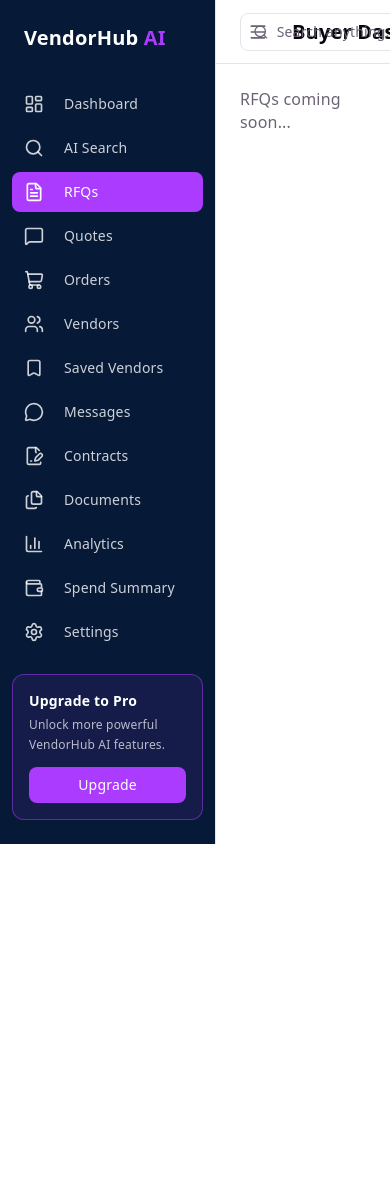
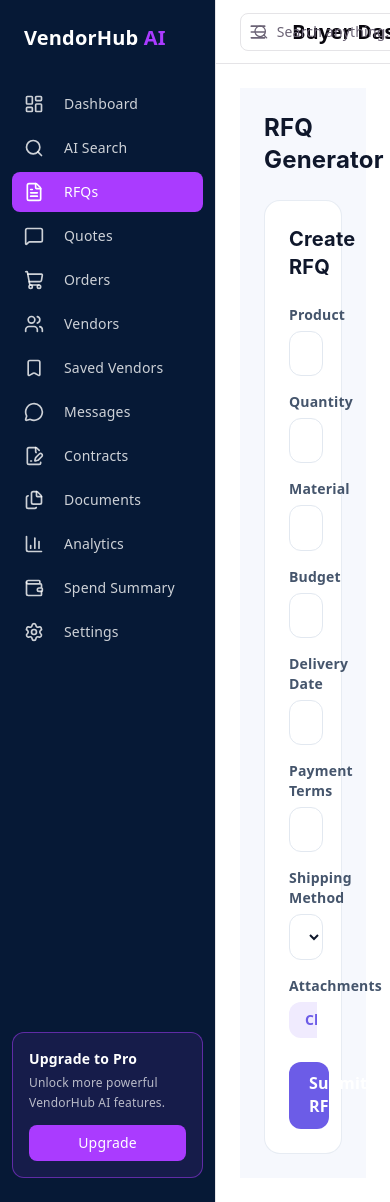
Before and after one commit to SohaibAhmadUsmani/Vendorhub-AI-, a React app in the folder frontend/: page /buyer/rfqs in a window 390 px wide. Shown: the top 1202 px of the page. Before the commit the page ends 844 px from the top, so only its background shows below. Built offline with nearby package versions, Linux system fonts and the light colour scheme; the HTML template or start-up script is replaced by a standard one.

Commit message:
style: apply Tailwind design system to RFQForm, MatchScoreCard, and related pages

```diff
--- a/frontend/src/App.jsx
+++ b/frontend/src/App.jsx
@@ -1,6 +1,8 @@
 import { Navigate, Routes, Route, BrowserRouter } from "react-router-dom";
 import DashboardLayout from "./components/layout/DashboardLayout";
 import Dashboard from "./pages/dashboard";
+import VendorMatchingPage from "./pages/VendorMatchingPage";
+import RFQGeneratorPage from "./pages/RFQGeneratorPage";
 
 function ModulePlaceholder({ name }) {
   return <h1>{name} coming soon...</h1>;
@@ -13,8 +15,8 @@ function App() {
         <Route path="/" element={<Navigate to="/buyer/dashboard" replace />} />
         <Route path="/buyer" element={<DashboardLayout />}>
           <Route path="dashboard" element={<Dashboard />} />
-          <Route path="ai-search" element={<ModulePlaceholder name="AI Search" />} />
-          <Route path="rfqs" element={<ModulePlaceholder name="RFQs" />} />
+          <Route path="ai-search" element={<VendorMatchingPage />} />
+          <Route path="rfqs" element={<RFQGeneratorPage />} />
           <Route path="quotes" element={<ModulePlaceholder name="Quotes" />} />
           <Route path="orders" element={<ModulePlaceholder name="Orders" />} />
           <Route path="vendors" element={<ModulePlaceholder name="Vendors" />} />
--- a/frontend/src/components/rfq/RFQForm.jsx
+++ b/frontend/src/components/rfq/RFQForm.jsx
@@ -11,7 +11,6 @@ export default function RFQForm() {
     shippingMethod: '',
     attachments: null,
   })
-
   const [errors, setErrors] = useState({})
 
   const handleChange = (e) => {
@@ -39,127 +38,120 @@ export default function RFQForm() {
     alert('RFQ ready to send!')
   }
 
-  const inputStyle = {
-    width: '100%',
-    minHeight: '44px',
-    border: '1px solid var(--border-color)',
-    borderRadius: 'var(--radius-md)',
-    padding: '0.6rem 0.85rem',
-    fontFamily: 'var(--font-body)',
-    fontSize: '0.9rem',
-    color: 'var(--text-primary)',
-    backgroundColor: 'var(--bg-card)',
-    marginBottom: '1rem',
-  }
+  const inputBase =
+    'w-full min-h-[44px] bg-white dark:bg-[#0B1021]/80 border text-slate-900 dark:text-slate-100 placeholder-slate-400 rounded-xl px-4 py-2.5 outline-none transition-all duration-200 focus:ring-2 focus:ring-[#6C5CE7]/20'
 
-  const errorInputStyle = {
-    ...inputStyle,
-    border: '1px solid #E74C3C',
-    marginBottom: '0.35rem',
-  }
-
-  const labelStyle = {
-    display: 'block',
-    fontWeight: 600,
-    fontSize: '0.85rem',
-    color: 'var(--text-secondary)',
-    marginBottom: '0.35rem',
-  }
-
-  const errorTextStyle = {
-    color: '#E74C3C',
-    fontSize: '0.75rem',
-    marginTop: '-0.75rem',
-    marginBottom: '0.75rem',
-  }
+  const inputNormal = `${inputBase} border-slate-200 dark:border-slate-800 focus:border-[#6C5CE7] dark:focus:border-[#6C5CE7]`
+  const inputError = `${inputBase} border-red-500 focus:ring-red-500/20 focus:border-red-500`
 
   return (
     <form
       onSubmit={handleSubmit}
-      className="glass-panel"
-      style={{
-        maxWidth: '600px',
-        margin: '2rem auto',
-        padding: '2rem',
-        borderRadius: 'var(--radius-lg)',
-        boxShadow: 'var(--shadow-card)',
-      }}
+      className="max-w-xl mx-auto bg-white dark:bg-[#151D30] border border-slate-200/80 dark:border-slate-800 rounded-2xl p-6 sm:p-8 shadow-card"
     >
-      <h2 style={{ fontFamily: 'var(--font-heading)', marginBottom: '1.5rem' }}>
+      <h2 className="font-sans text-xl sm:text-2xl font-bold text-slate-900 dark:text-white mb-6">
         Create RFQ
       </h2>
 
-      <label style={labelStyle}>Product</label>
+      <div className="mb-4">
+        <label className="block text-sm font-semibold text-slate-600 dark:text-slate-300 mb-1.5">
+          Product
+        </label>
         <input
-        style={errors.product ? errorInputStyle : inputStyle}
+          className={errors.product ? inputError : inputNormal}
           type="text"
           name="product"
           value={form.product}
           onChange={handleChange}
+          placeholder="e.g. Cotton T-shirts"
         />
-      {errors.product && <p style={errorTextStyle}>{errors.product}</p>}
+        {errors.product && <p className="text-red-500 text-xs mt-1">{errors.product}</p>}
+      </div>
 
-      <label style={labelStyle}>Quantity</label>
+      <div className="mb-4">
+        <label className="block text-sm font-semibold text-slate-600 dark:text-slate-300 mb-1.5">
+          Quantity
+        </label>
         <input
-        style={errors.quantity ? errorInputStyle : inputStyle}
+          className={errors.quantity ? inputError : inputNormal}
           type="number"
           name="quantity"
           value={form.quantity}
           onChange={handleChange}
+          placeholder="e.g. 10000"
         />
-      {errors.quantity && <p style={errorTextStyle}>{errors.quantity}</p>}
+        {errors.quantity && <p className="text-red-500 text-xs mt-1">{errors.quantity}</p>}
+      </div>
 
-      <label style={labelStyle}>Material</label>
-      <input style={inputStyle} type="text" name="material" value={form.material} onChange={handleChange} />
+      <div className="grid grid-cols-1 sm:grid-cols-2 gap-4 mb-4">
+        <div>
+          <label className="block text-sm font-semibold text-slate-600 dark:text-slate-300 mb-1.5">
+            Material
+          </label>
+          <input className={inputNormal} type="text" name="material" value={form.material} onChange={handleChange} />
+        </div>
+        <div>
+          <label className="block text-sm font-semibold text-slate-600 dark:text-slate-300 mb-1.5">
+            Budget
+          </label>
+          <input className={inputNormal} type="number" name="budget" value={form.budget} onChange={handleChange} placeholder="$" />
+        </div>
+      </div>
 
-      <label style={labelStyle}>Budget</label>
-      <input style={inputStyle} type="number" name="budget" value={form.budget} onChange={handleChange} />
-
-      <label style={labelStyle}>Delivery Date</label>
+      <div className="mb-4">
+        <label className="block text-sm font-semibold text-slate-600 dark:text-slate-300 mb-1.5">
+          Delivery Date
+        </label>
         <input
-        style={errors.deliveryDate ? errorInputStyle : inputStyle}
+          className={errors.deliveryDate ? inputError : inputNormal}
           type="date"
           name="deliveryDate"
           value={form.deliveryDate}
           onChange={handleChange}
         />
-      {errors.deliveryDate && <p style={errorTextStyle}>{errors.deliveryDate}</p>}
+        {errors.deliveryDate && <p className="text-red-500 text-xs mt-1">{errors.deliveryDate}</p>}
+      </div>
 
-      <label style={labelStyle}>Payment Terms</label>
+      <div className="mb-4">
+        <label className="block text-sm font-semibold text-slate-600 dark:text-slate-300 mb-1.5">
+          Payment Terms
+        </label>
         <input
-        style={inputStyle}
+          className={inputNormal}
           type="text"
           name="paymentTerms"
           value={form.paymentTerms}
           onChange={handleChange}
           placeholder="e.g. 50% advance, 50% on delivery"
         />
+      </div>
 
-      <label style={labelStyle}>Shipping Method</label>
-      <select style={inputStyle} name="shippingMethod" value={form.shippingMethod} onChange={handleChange}>
+      <div className="mb-4">
+        <label className="block text-sm font-semibold text-slate-600 dark:text-slate-300 mb-1.5">
+          Shipping Method
+        </label>
+        <select className={inputNormal} name="shippingMethod" value={form.shippingMethod} onChange={handleChange}>
           <option value="">Select shipping method</option>
           <option value="sea">Sea Freight</option>
           <option value="air">Air Freight</option>
           <option value="land">Land</option>
         </select>
+      </div>
 
-      <label style={labelStyle}>Attachments</label>
-      <input style={inputStyle} type="file" onChange={handleFileChange} />
+      <div className="mb-6">
+        <label className="block text-sm font-semibold text-slate-600 dark:text-slate-300 mb-1.5">
+          Attachments
+        </label>
+        <input
+          className="w-full text-sm text-slate-600 dark:text-slate-300 file:mr-4 file:py-2 file:px-4 file:rounded-xl file:border-0 file:bg-[#F0EBFE] file:text-[#6C5CE7] file:font-semibold hover:file:bg-[#E4DAFC] file:cursor-pointer"
+          type="file"
+          onChange={handleFileChange}
+        />
+      </div>
 
       <button
         type="submit"
-        className="btn-purple-primary"
-        style={{
-          width: '100%',
-          minHeight: '44px',
-          backgroundColor: 'var(--primary-purple)',
-          color: '#fff',
-          border: 'none',
-          borderRadius: 'var(--radius-md)',
-          fontWeight: 700,
-          marginTop: '0.5rem',
-          cursor: 'pointer',
-        }}
+        className="w-full min-h-[44px] bg-[#6C5CE7] hover:bg-[#5A4AD1] text-white font-semibold px-5 py-2.5 rounded-xl shadow-card hover:shadow-hover transition-all duration-200 active:scale-95"
       >
         Submit RFQ
       </button>
--- a/frontend/src/pages/RFQGeneratorPage.jsx
+++ b/frontend/src/pages/RFQGeneratorPage.jsx
@@ -2,8 +2,10 @@ import RFQForm from '../components/rfq/RFQForm'
 
 export default function RFQGeneratorPage() {
   return (
-    <div style={{ padding: '2rem' }}>
-      <h1 style={{ fontFamily: 'var(--font-heading)' }}>RFQ Generator</h1>
+    <div className="min-h-screen bg-[#F6F8FD] dark:bg-[#0B1021] p-6 sm:p-10">
+      <h1 className="font-sans text-2xl sm:text-3xl font-bold text-slate-900 dark:text-white mb-6">
+        RFQ Generator
+      </h1>
       <RFQForm />
     </div>
   )
--- a/frontend/src/pages/VendorMatchingPage.jsx
+++ b/frontend/src/pages/VendorMatchingPage.jsx
@@ -29,7 +29,6 @@ export default function VendorMatchingPage() {
   const handleSearch = (e) => {
     e.preventDefault()
     setLoading(true)
-    // Day 3: simulated API delay — real filtering/AI reasoning comes once backend + GROQ are ready
     setTimeout(() => {
       setResults(scoreVendors(mockVendors))
       setLoading(false)
@@ -37,46 +36,32 @@ export default function VendorMatchingPage() {
   }
 
   return (
-    <div style={{ padding: '2rem', maxWidth: '800px', margin: '0 auto' }}>
-      <h1 style={{ fontFamily: 'var(--font-heading)', marginBottom: '1rem' }}>AI Vendor Matching</h1>
+    <div className="min-h-screen bg-[#F6F8FD] dark:bg-[#0B1021] p-6 sm:p-10">
+      <h1 className="font-sans text-2xl sm:text-3xl font-bold text-slate-900 dark:text-white mb-6">
+        AI Vendor Matching
+      </h1>
 
-      <form onSubmit={handleSearch} style={{ display: 'flex', gap: '0.5rem', marginBottom: '1.5rem' }}>
+      <form onSubmit={handleSearch} className="flex flex-col sm:flex-row gap-3 mb-8 max-w-2xl">
         <input
           type="text"
           value={requirement}
           onChange={(e) => setRequirement(e.target.value)}
           placeholder="e.g. Need 10,000 cotton T-shirts manufactured in Pakistan"
-          style={{
-            flex: 1,
-            minHeight: '44px',
-            border: '1px solid var(--border-color)',
-            borderRadius: 'var(--radius-md)',
-            padding: '0 0.85rem',
-          }}
+          className="flex-1 min-h-[44px] bg-white dark:bg-[#0B1021]/80 border border-slate-200 dark:border-slate-800 text-slate-900 dark:text-slate-100 placeholder-slate-400 rounded-xl px-4 outline-none focus:border-[#6C5CE7] focus:ring-2 focus:ring-[#6C5CE7]/20 transition-all"
         />
         <button
           type="submit"
           disabled={loading}
-          style={{
-            minHeight: '44px',
-            padding: '0 1.5rem',
-            backgroundColor: 'var(--primary-purple)',
-            color: '#fff',
-            border: 'none',
-            borderRadius: 'var(--radius-md)',
-            fontWeight: 700,
-            cursor: loading ? 'not-allowed' : 'pointer',
-            opacity: loading ? 0.6 : 1,
-          }}
+          className="min-h-[44px] px-6 bg-[#6C5CE7] hover:bg-[#5A4AD1] text-white font-semibold rounded-xl shadow-card hover:shadow-hover transition-all duration-200 active:scale-95 disabled:opacity-50 disabled:cursor-not-allowed"
         >
           {loading ? 'Searching...' : 'Find Vendors'}
         </button>
       </form>
 
       {loading ? (
-        <p style={{ color: 'var(--text-muted)', fontSize: '0.9rem' }}>Finding the best vendor matches...</p>
+        <p className="text-slate-500 dark:text-slate-400 text-sm">Finding the best vendor matches...</p>
       ) : (
-        <div style={{ display: 'grid', gap: '1rem' }}>
+        <div className="grid grid-cols-1 md:grid-cols-2 gap-4 max-w-4xl">
           {results.map((vendor) => (
             <MatchScoreCard key={vendor.id} vendor={vendor} />
           ))}
```
Also changed, not shown: frontend/src/components/matching/MatchScoreCard.jsx (+11 -37 lines). Lines whose indentation alone changed are shown as unchanged.
